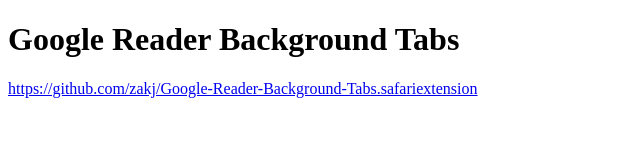
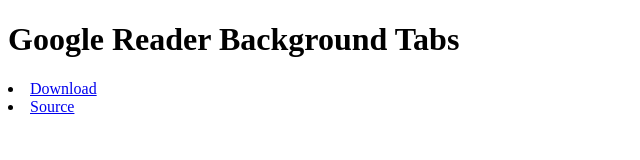
Before and after one commit to zakj/Google-Reader-Background-Tabs.safariextension, a plain HTML site: page index.html in a window 1280 px wide. Shown: the whole page, without its empty margins (0-640 px from the left). Drawn offline with Linux system fonts and the light colour scheme.

Commit message:
Add bundle

```diff
--- a/index.html
+++ b/index.html
@@ -7,7 +7,7 @@
 <body>
   <h1>Google Reader Background Tabs</h1>
 
-  <a href=https://github.com/zakj/Google-Reader-Background-Tabs.safariextension
-    >https://github.com/zakj/Google-Reader-Background-Tabs.safariextension</a>
+  <li><a href=Google-Reader-Background-Tabs.safariextz>Download</a></li>
+  <li><a href=https://github.com/zakj/Google-Reader-Background-Tabs.safariextension>Source</a></li>
 </body>
 </html>
```
Also changed, not shown: 1 other file.
